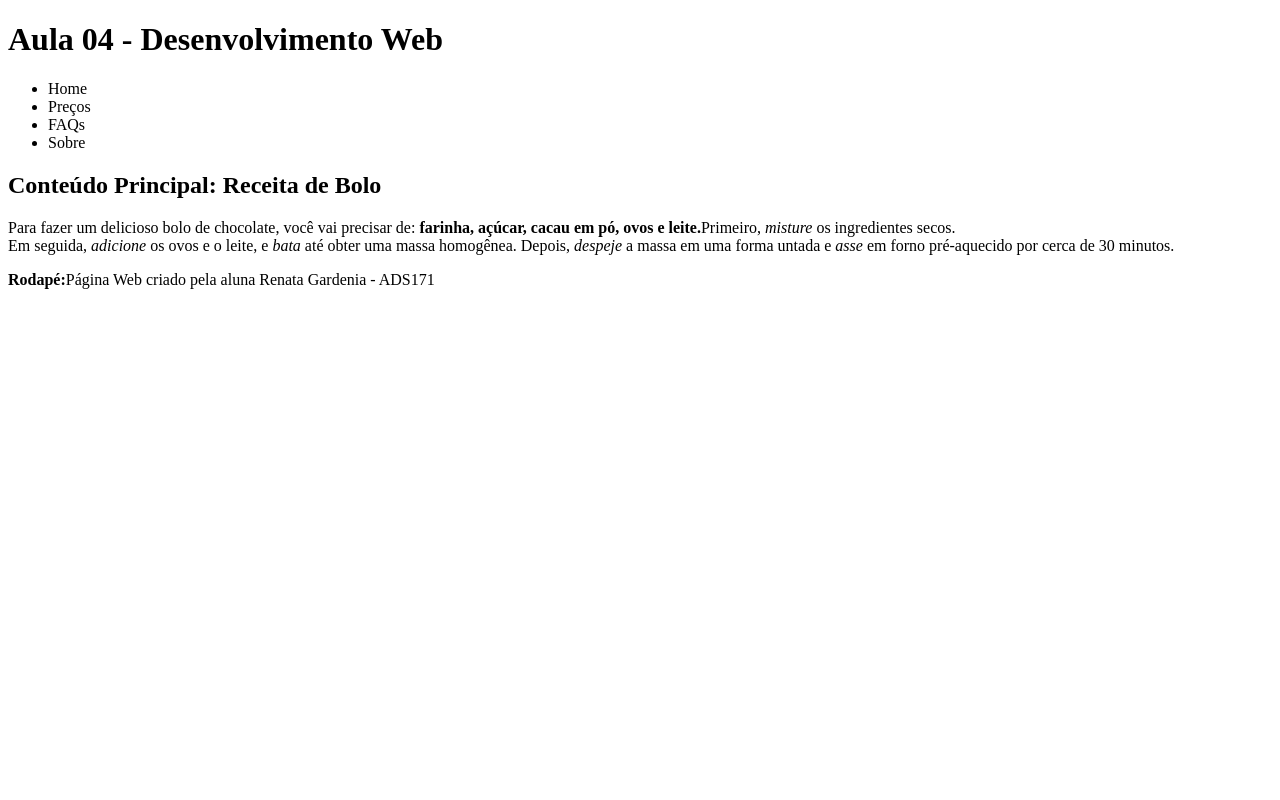
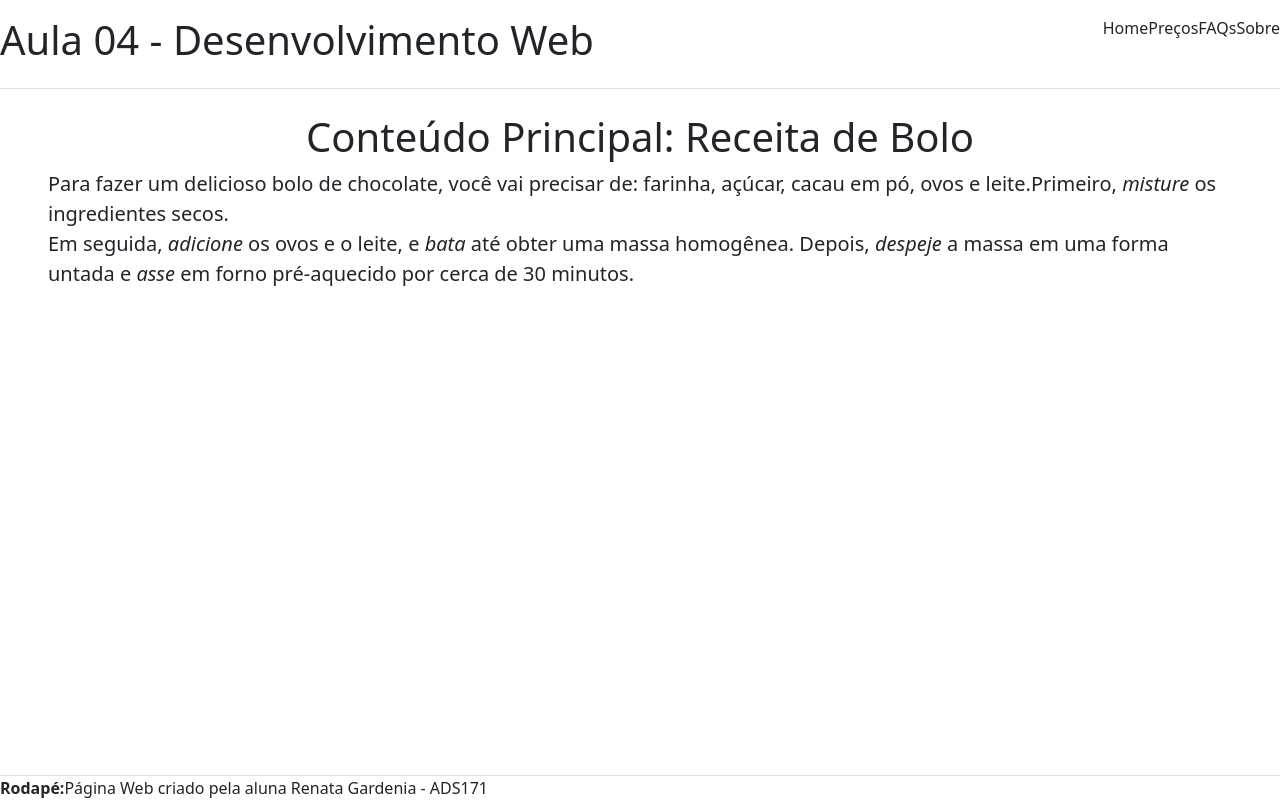
Before and after one commit to rehgardenia/CBTDWEB2025, a plain HTML site: page aula04/ex-semantica.html in a window 1280 px wide. Drawn offline with Linux system fonts and the light colour scheme.

Commit message:
incorporando as classes

```diff
--- a/aula04/ex-semantica.html
+++ b/aula04/ex-semantica.html
@@ -5,30 +5,36 @@
     <meta charset="UTF-8">
     <meta name="viewport" content="width=device-width, initial-scale=1.0">
     <title>Tags Semânticas </title>
+    <link rel="stylesheet" href="bootstrap.min.css">
 </head>
 
-<body>
-    <header>
-        <h1>Aula 04 - Desenvolvimento Web</h1>
-        <nav>
-            <ul>
-                <li>Home</li>
-                <li>Preços</li>
-                <li>FAQs</li>
-                <li>Sobre</li>
-            </ul>
-        </nav>
+<body class="vh-100 d-flex flex-column">
+    <header class=" d-flex flex-wrap py-3 mb-4 border-bottom">
+        <h1 class="me-md-auto">Aula 04 - Desenvolvimento Web</h1>
+
+        <ul class="nav nav-pills">
+            <li class="nav-item">Home</li>
+            <li class="nav-item">Preços</li>
+            <li class="nav-item">FAQs</li>
+            <li class="nav-item">Sobre</li>
+        </ul>
     </header>
 
-    <main>
-        <h2>Conteúdo Principal: Receita de Bolo</h2>
-        <p>Para fazer um delicioso bolo de chocolate, você vai precisar de: <strong>farinha, açúcar, cacau em pó, ovos e
-        leite.</strong>Primeiro, <em>misture</em> os ingredientes secos. <br>Em seguida, <em>adicione</em> os ovos e o leite, e
-        <em>bata</em> até obter uma massa homogênea. Depois, <em>despeje</em> a massa em uma forma untada e <em>asse</em> em
-        forno pré-aquecido por cerca de 30 minutos.</p>
+    <main class="px-5">
+        <h1 class="text-center">Conteúdo Principal: Receita de Bolo</h1>
+        <p class="lead">Para fazer um delicioso bolo de chocolate, você vai precisar de: <strong>farinha, açúcar, cacau
+                em pó, ovos e
+                leite.</strong>Primeiro, <em>misture</em> os ingredientes secos. <br>Em seguida, <em>adicione</em> os
+            ovos e o leite, e
+            <em>bata</em> até obter uma massa homogênea. Depois, <em>despeje</em> a massa em uma forma untada e
+            <em>asse</em> em
+            forno pré-aquecido por cerca de 30 minutos.
+        </p>
     </main>
 
-    <footer><strong>Rodapé:</strong>Página Web criado pela aluna Renata Gardenia - ADS171</footer>
+    <footer class="mt-auto d-flex justify-content-centerpy-3 border-top">
+        <strong>Rodapé:</strong>Página Web criado pela aluna Renata Gardenia - ADS171
+    </footer>
 
 </body>
 
```
